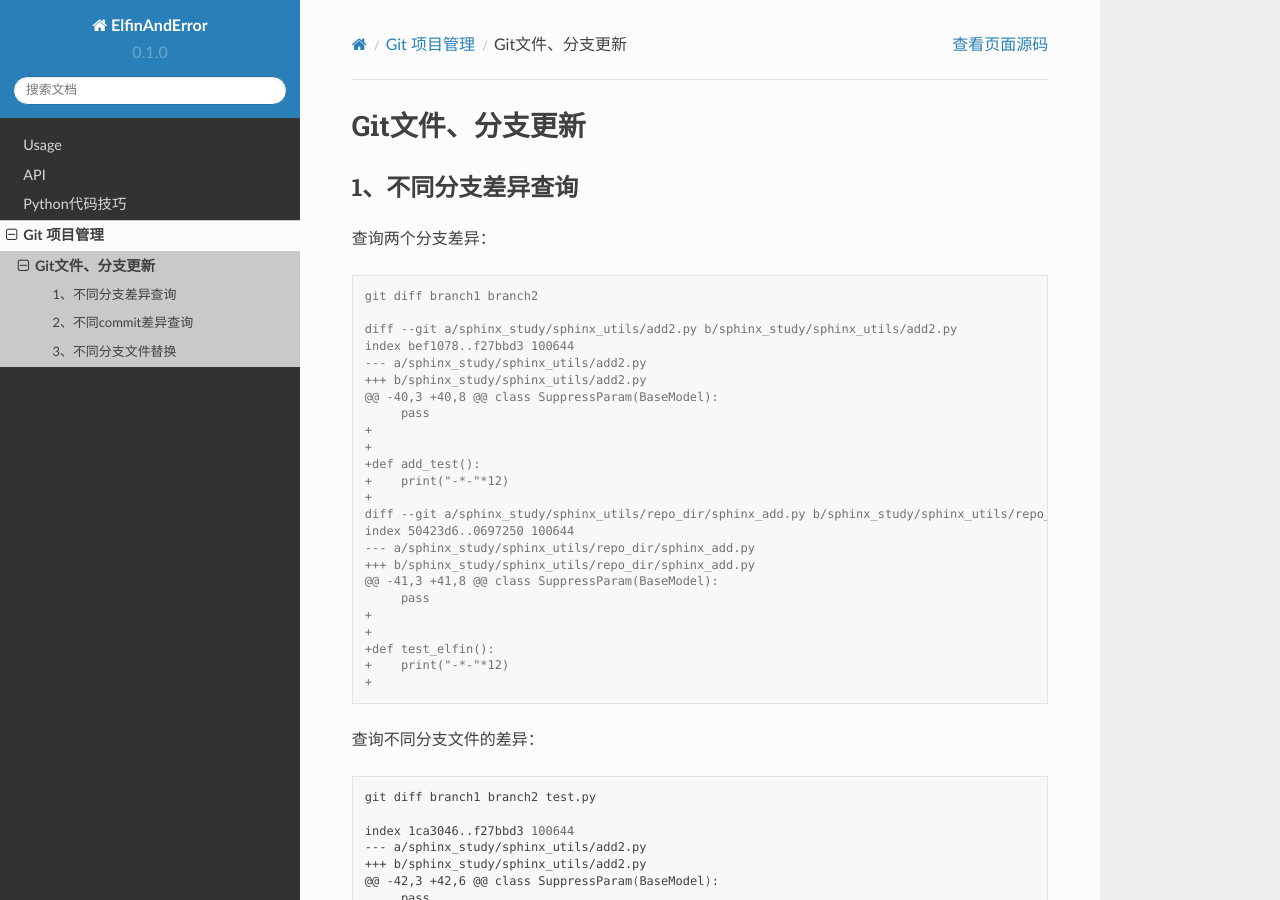
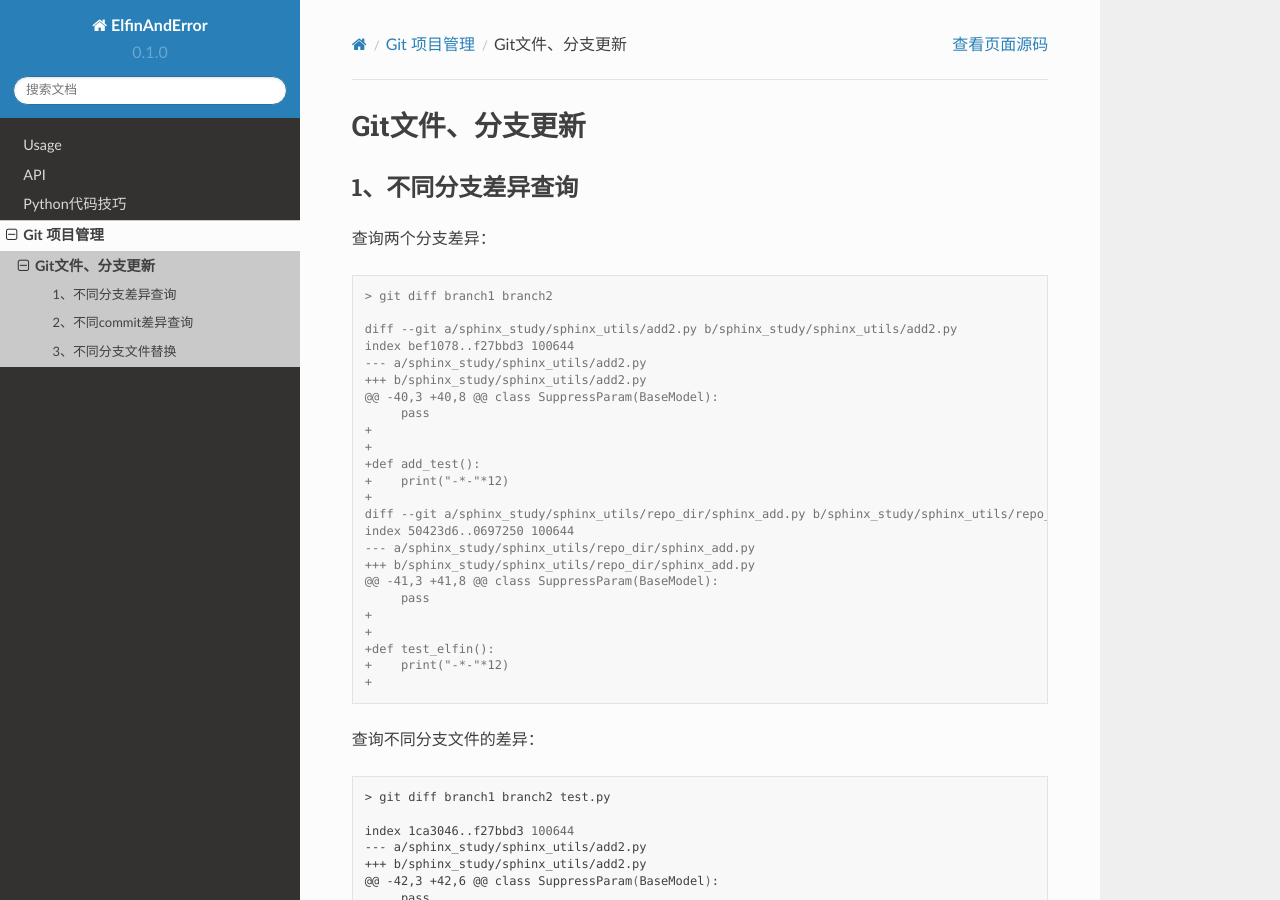
Before and after one commit to firstelfin/Book-ElfinAndError, a Sphinx documentation site: the page built from docs/source/gitTrick/diff_branch_file.md, in a window 1280 px wide and 900 px high. Built offline with Sphinx 7.4.7 and the Read the Docs theme 2.0.0, drawn with Linux system fonts in a browser that asks for light colours.

Commit message:
console update3

````diff
--- a/docs/source/gitTrick/diff_branch_file.md
+++ b/docs/source/gitTrick/diff_branch_file.md
@@ -5,7 +5,7 @@
 查询两个分支差异：
 
 ```console
-git diff branch1 branch2
+> git diff branch1 branch2
 
 diff --git a/sphinx_study/sphinx_utils/add2.py b/sphinx_study/sphinx_utils/add2.py
 index bef1078..f27bbd3 100644
@@ -34,7 +34,7 @@ index 50423d6..0697250 100644
 查询不同分支文件的差异：
 
 ```shell
-git diff branch1 branch2 test.py
+> git diff branch1 branch2 test.py
 
 index 1ca3046..f27bbd3 100644
 --- a/sphinx_study/sphinx_utils/add2.py
````
